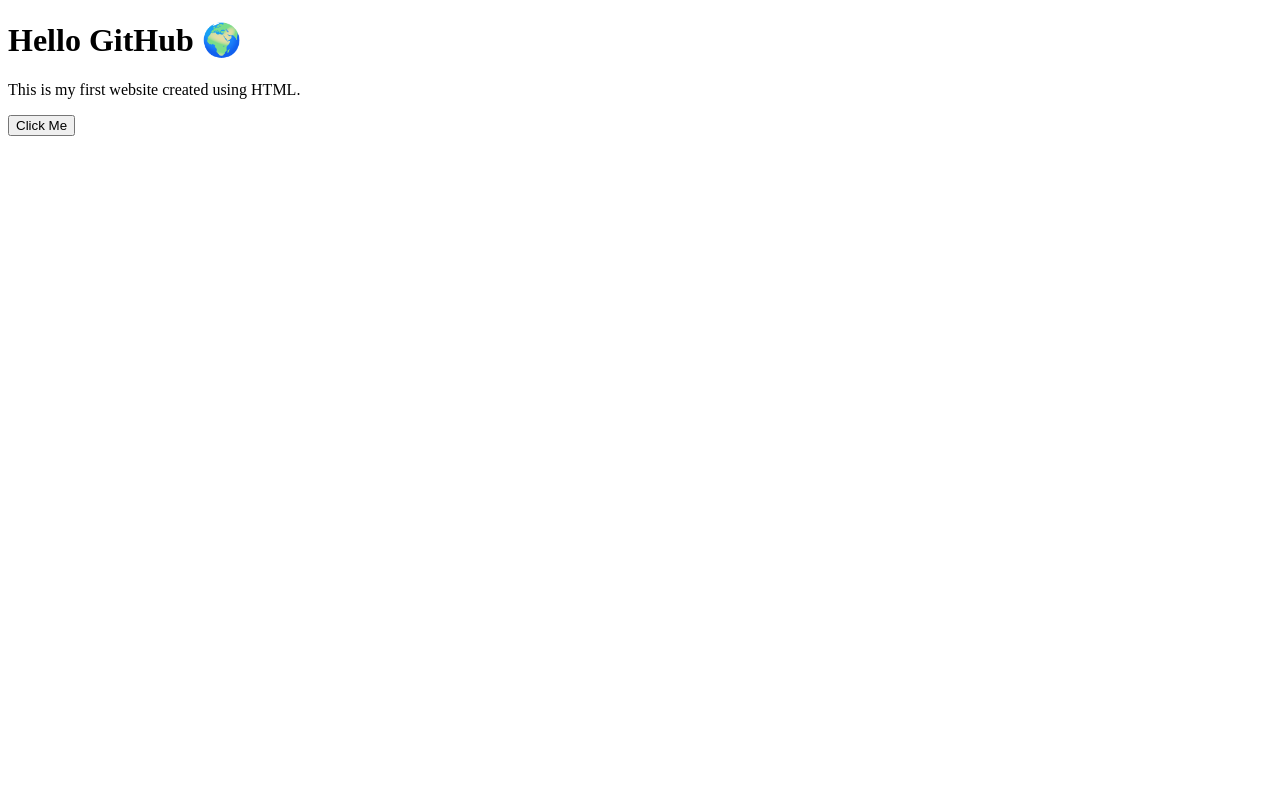
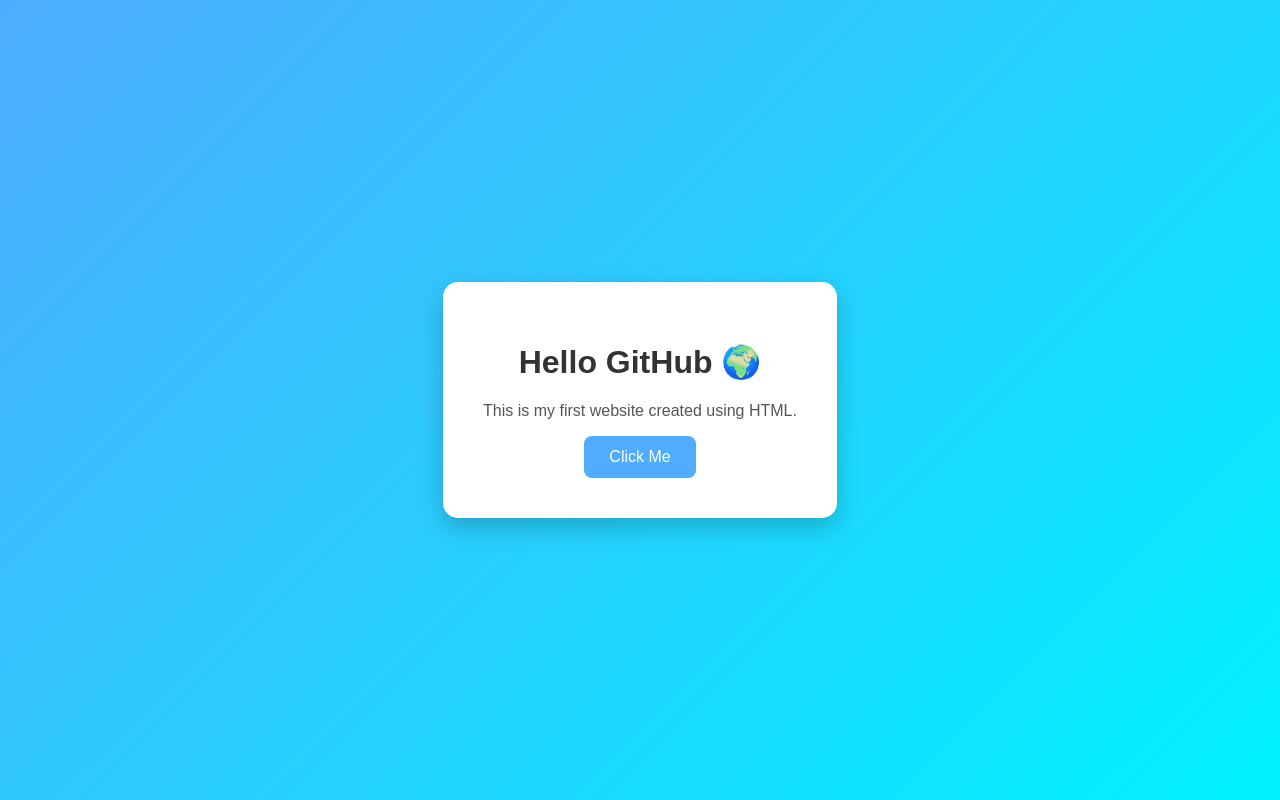
Before and after one commit to ferdzcruz231511-bot/superferdz1111, a plain HTML site: page hello.txt/index.html in a window 1280 px wide. Drawn offline with Linux system fonts and the light colour scheme.

Commit message:
upgraded na to mga kopal!

```diff
--- a/hello.txt/index.html
+++ b/hello.txt/index.html
@@ -1,15 +1,65 @@
 <!DOCTYPE html>
-<html>
+<html lang="en">
 <head>
-    <title>My First Website</title>
+<meta charset="UTF-8">
+<meta name="viewport" content="width=device-width, initial-scale=1.0">
+<title>My First Website</title>
+
+<style>
+body {
+    font-family: Arial, sans-serif;
+    background: linear-gradient(135deg, #4facfe, #00f2fe);
+    margin: 0;
+    height: 100vh;
+    display: flex;
+    justify-content: center;
+    align-items: center;
+}
+
+.container {
+    background: white;
+    padding: 40px;
+    border-radius: 15px;
+    text-align: center;
+    box-shadow: 0 10px 25px rgba(0,0,0,0.2);
+    max-width: 400px;
+}
+
+h1 {
+    color: #333;
+}
+
+p {
+    color: #555;
+}
+
+button {
+    padding: 12px 25px;
+    border: none;
+    border-radius: 8px;
+    background: #4facfe;
+    color: white;
+    font-size: 16px;
+    cursor: pointer;
+    transition: all 0.3s ease;
+}
+
+button:hover {
+    background: #2f80ed;
+    transform: scale(1.05);
+}
+</style>
+
 </head>
 
 <body>
 
-<h1>Hello GitHub 🌍</h1>
-<p>This is my first website created using HTML.</p>
+<div class="container">
+    <h1>Hello GitHub 🌍</h1>
+    <p>This is my first website created using HTML.</p>
 
-<button onclick="sayHello()">Click Me</button>
+    <button onclick="sayHello()">Click Me</button>
+</div>
 
 <script>
 function sayHello() {
```
